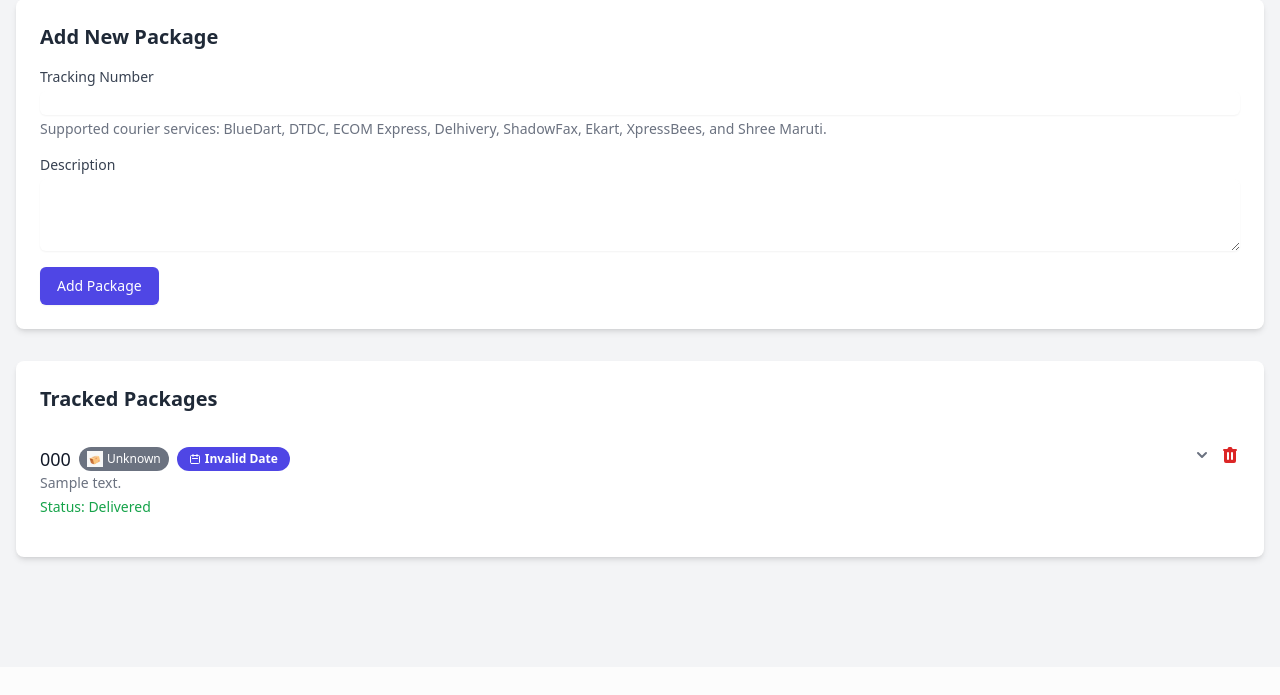
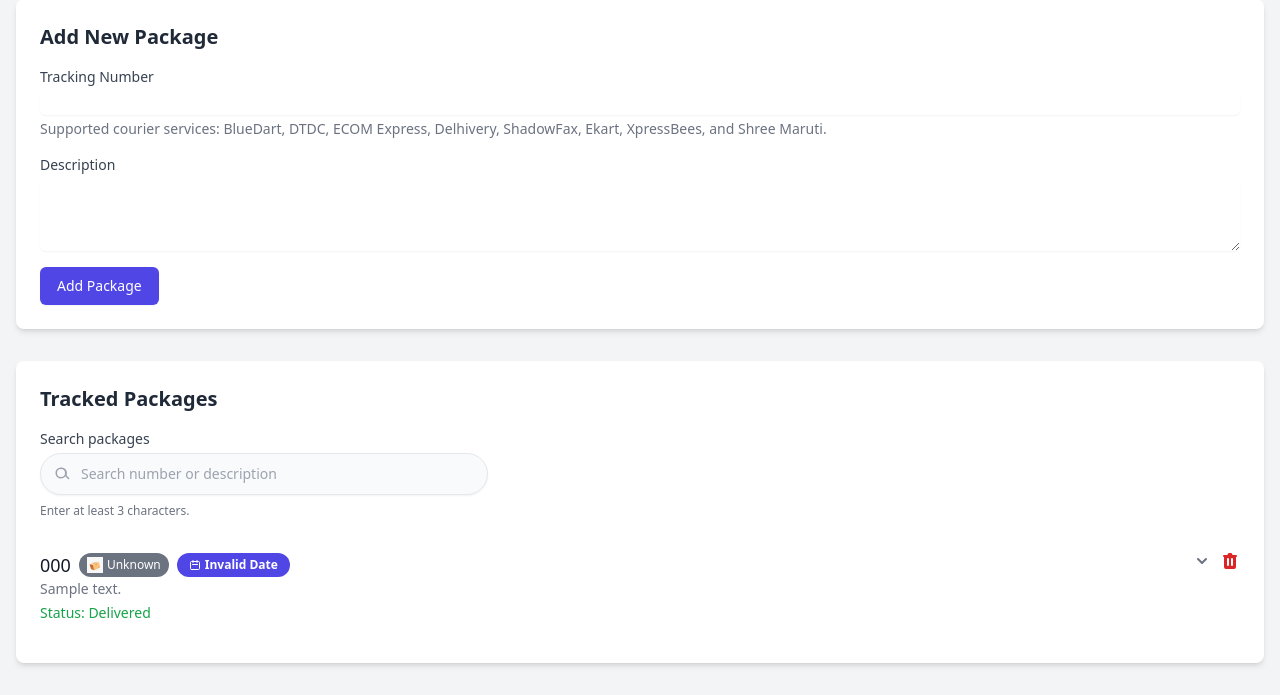
Before and after one commit to sreevardhanreddi/delivery-tracker, a FastAPI app: page / in a window 1280 px wide. Shown: the part 133-828 px from the top of the page. Before the commit the page ends 696 px from the top, so only its background shows below. Run offline with FastAPI, Linux system fonts and the light colour scheme; tables that the repository leaves empty hold one stand-in row (values such as "Sample post"); parts of the project's set-up code (start-up, migrations or seed data) failed here and were passed over; some libraries are stand-ins or nearby versions.

Commit message:
feat: enhance package tracking UI with search and pagination functionality

```diff
--- a/main.py
+++ b/main.py
@@ -15,10 +15,19 @@ from typing import List
 from apscheduler.schedulers.asyncio import AsyncIOScheduler
 from apscheduler.schedulers.background import BackgroundScheduler
 from apscheduler.triggers.cron import CronTrigger
-from fastapi import BackgroundTasks, Depends, FastAPI, HTTPException, Query, Request
+from fastapi import (
+    BackgroundTasks,
+    Depends,
+    FastAPI,
+    HTTPException,
+    Query,
+    Request,
+    Response,
+)
 from fastapi.responses import HTMLResponse
 from fastapi.staticfiles import StaticFiles
 from fastapi.templating import Jinja2Templates
+from sqlalchemy import func, or_
 from sqlalchemy.orm import joinedload
 from sqlmodel import Session, select
 
@@ -75,16 +84,38 @@ async def index(request: Request):
 
 @app.get("/api/track")
 def list_packages(
-    session: Session = Depends(get_session), offset: int = 0, limit: int = 100
+    response: Response,
+    session: Session = Depends(get_session),
+    offset: int = Query(0, ge=0),
+    limit: int = Query(10, ge=1, le=100),
+    q: str | None = Query(None, min_length=3),
 ):
+    filters = []
+    if q:
+        search = f"%{q}%"
+        filters.append(
+            or_(
+                TrackPackage.number.ilike(search),
+                TrackPackage.description.ilike(search),
+            )
+        )
+
+    count_stmt = select(func.count()).select_from(TrackPackage)
+    if filters:
+        count_stmt = count_stmt.where(*filters)
+    total = session.exec(count_stmt).one()
+
     stmt = (
         select(TrackPackage)
         .options(joinedload(TrackPackage.tracking_events))
         .order_by(TrackPackage.created_at.desc())
-        .offset(offset)
-        .limit(limit)
     )
+    if filters:
+        stmt = stmt.where(*filters)
+    stmt = stmt.offset(offset).limit(limit)
+
     packages = session.execute(stmt).unique().scalars().all()
+    response.headers["X-Total-Count"] = str(total)
     return [TrackPackageRead.model_validate(pkg) for pkg in packages]
 
 
--- a/templates/index.html
+++ b/templates/index.html
@@ -144,7 +144,37 @@
 
     <!-- Package list -->
     <div class="bg-white dark:bg-dark-card rounded-lg shadow-md p-6 transition-colors duration-200">
-      <h2 class="text-xl font-semibold mb-4 text-gray-800 dark:text-dark-text">Tracked Packages</h2>
+      <div class="mb-4">
+        <h2 class="text-xl font-semibold text-gray-800 dark:text-dark-text">Tracked Packages</h2>
+        <div class="mt-4 flex flex-col gap-4 lg:flex-row lg:items-start lg:justify-between">
+          <div class="w-full lg:max-w-md">
+            <label for="package-search" class="block text-sm font-medium text-gray-700 dark:text-gray-300">Search
+              packages</label>
+            <div class="relative mt-1">
+              <div
+                class="pointer-events-none absolute inset-y-0 left-0 flex items-center pl-3 text-gray-400 dark:text-gray-500">
+                <svg xmlns="http://www.w3.org/2000/svg" class="h-5 w-5" viewBox="0 0 20 20" fill="currentColor">
+                  <path fill-rule="evenodd"
+                    d="M9 3.5a5.5 5.5 0 104.395 8.802l2.651 2.652a.75.75 0 101.061-1.061l-2.652-2.651A5.5 5.5 0 009 3.5zM5 9a4 4 0 118 0 4 4 0 01-8 0z"
+                    clip-rule="evenodd" />
+                </svg>
+              </div>
+              <input type="search" id="package-search" placeholder="Search number or description"
+                class="block w-full rounded-full border border-gray-200 bg-gray-50 py-2.5 pl-10 pr-4 text-sm text-gray-900 shadow-sm transition duration-200 placeholder:text-gray-400 hover:border-indigo-300 hover:bg-white focus:border-indigo-500 focus:bg-white focus:outline-none focus:ring-4 focus:ring-indigo-100 dark:border-gray-600 dark:bg-gray-800 dark:text-white dark:placeholder:text-gray-500 dark:hover:border-indigo-500 dark:hover:bg-gray-700 dark:focus:border-indigo-400 dark:focus:bg-gray-700 dark:focus:ring-indigo-500/20">
+            </div>
+            <p id="search-help" class="mt-2 text-xs text-gray-500 dark:text-gray-400">Enter at least 3 characters.</p>
+          </div>
+          <div id="pagination-controls" class="flex flex-col gap-3 sm:flex-row sm:items-center lg:justify-end hidden">
+            <p id="pagination-summary" class="text-sm text-gray-500 dark:text-gray-400"></p>
+            <div class="flex items-center gap-2">
+              <button type="button" id="prev-page"
+                class="px-3 py-2 text-sm font-medium rounded-md border border-gray-300 dark:border-gray-600 text-gray-700 dark:text-gray-300 disabled:opacity-50 disabled:cursor-not-allowed hover:bg-gray-50 dark:hover:bg-gray-700">Previous</button>
+              <button type="button" id="next-page"
+                class="px-3 py-2 text-sm font-medium rounded-md border border-gray-300 dark:border-gray-600 text-gray-700 dark:text-gray-300 disabled:opacity-50 disabled:cursor-not-allowed hover:bg-gray-50 dark:hover:bg-gray-700">Next</button>
+            </div>
+          </div>
+        </div>
+      </div>
       <div id="package-list">
         <!-- Packages will be loaded here -->
       </div>
@@ -238,9 +268,14 @@
     const progress = progressBar.querySelector('.progress');
     let requestCount = 0;
 
-    // Cache the last /api/track response so we only update the DOM when data changes
-    const TRACK_CACHE_KEY = 'trackCache.v1';
+    // Cache the first page so the UI can render quickly before the fresh response arrives.
+    const TRACK_CACHE_KEY = 'trackCache.v2';
+    const PAGE_SIZE = 3;
     let lastResponseText = null;
+    let currentPage = 1;
+    let totalPackages = 0;
+    let currentSearch = '';
+    let searchDebounce = null;
 
     function loadCachedPackagesToDom() {
       try {
@@ -276,37 +311,70 @@
     loadCachedPackagesToDom();
     refreshPackageList();
 
+    document.getElementById('package-search').addEventListener('input', function () {
+      clearTimeout(searchDebounce);
+      searchDebounce = setTimeout(() => {
+        const value = this.value.trim();
+        currentSearch = value.length >= 3 ? value : '';
+        currentPage = 1;
+        lastResponseText = null;
+        refreshPackageList();
+      }, 300);
+    });
+
+    document.getElementById('prev-page').addEventListener('click', function () {
+      if (currentPage > 1) {
+        currentPage--;
+        lastResponseText = null;
+        refreshPackageList();
+      }
+    });
+
+    document.getElementById('next-page').addEventListener('click', function () {
+      if (currentPage < Math.ceil(totalPackages / PAGE_SIZE)) {
+        currentPage++;
+        lastResponseText = null;
+        refreshPackageList();
+      }
+    });
+
     // Set up periodic refresh
     setInterval(refreshPackageList, 16000);
 
     // Function to refresh the package list
     function refreshPackageList() {
+      const params = new URLSearchParams({
+        limit: PAGE_SIZE,
+        offset: (currentPage - 1) * PAGE_SIZE
+      });
+      if (currentSearch) {
+        params.set('q', currentSearch);
+      }
+
       showProgress();
-      fetch('/api/track')
+      fetch(`/api/track?${params.toString()}`)
         .then(response => {
           if (!response.ok) {
             throw new Error(`Request failed with status ${response.status}`);
           }
+          totalPackages = Number(response.headers.get('X-Total-Count') || '0');
           return response.text();
         })
         .then(text => {
-          const previous = lastResponseText ?? localStorage.getItem(TRACK_CACHE_KEY);
-
-          // Only update the DOM if the response changed
-          if (previous === text) {
-            return;
-          }
-
+          const useCache = !currentSearch && currentPage === 1;
           lastResponseText = text;
-          try {
-            localStorage.setItem(TRACK_CACHE_KEY, text);
-          } catch (e) {
-            // Ignore quota/disabled storage errors; DOM update is still ok
-            console.warn('Failed to persist track cache:', e);
+          if (useCache) {
+            try {
+              localStorage.setItem(TRACK_CACHE_KEY, text);
+            } catch (e) {
+              // Ignore quota/disabled storage errors; DOM update is still ok
+              console.warn('Failed to persist track cache:', e);
+            }
           }
 
           const packages = JSON.parse(text);
           formatPackages(packages);
+          updatePaginationControls();
         })
         .catch(error => {
           console.error('Error refreshing package list:', error);
@@ -314,6 +382,26 @@
         .finally(() => {
           completeProgress();
         });
+    }
+
+    function updatePaginationControls() {
+      const controls = document.getElementById('pagination-controls');
+      const summary = document.getElementById('pagination-summary');
+      const prevButton = document.getElementById('prev-page');
+      const nextButton = document.getElementById('next-page');
+      const totalPages = Math.max(1, Math.ceil(totalPackages / PAGE_SIZE));
+
+      if (totalPackages <= PAGE_SIZE && currentPage === 1) {
+        controls.classList.add('hidden');
+      } else {
+        controls.classList.remove('hidden');
+      }
+
+      const start = totalPackages === 0 ? 0 : (currentPage - 1) * PAGE_SIZE + 1;
+      const end = Math.min(currentPage * PAGE_SIZE, totalPackages);
+      summary.textContent = `Showing ${start}-${end} of ${totalPackages}`;
+      prevButton.disabled = currentPage === 1;
+      nextButton.disabled = currentPage >= totalPages;
     }
 
     // Add this at the beginning of your script section
@@ -346,6 +434,8 @@
           // Clear the form
           this.reset();
           // Refresh the package list
+          currentPage = 1;
+          lastResponseText = null;
           refreshPackageList();
         })
         .catch(error => {
@@ -366,7 +456,8 @@
       container.innerHTML = '';
 
       if (packages.length === 0) {
-        container.innerHTML = '<p class="text-gray-500 dark:text-gray-400">No packages tracked yet.</p>';
+        container.innerHTML = `<p class="text-gray-500 dark:text-gray-400">${currentSearch ? 'No packages match your search.' : 'No packages tracked yet.'}</p>`;
+        updatePaginationControls();
         return;
       }
 
```
